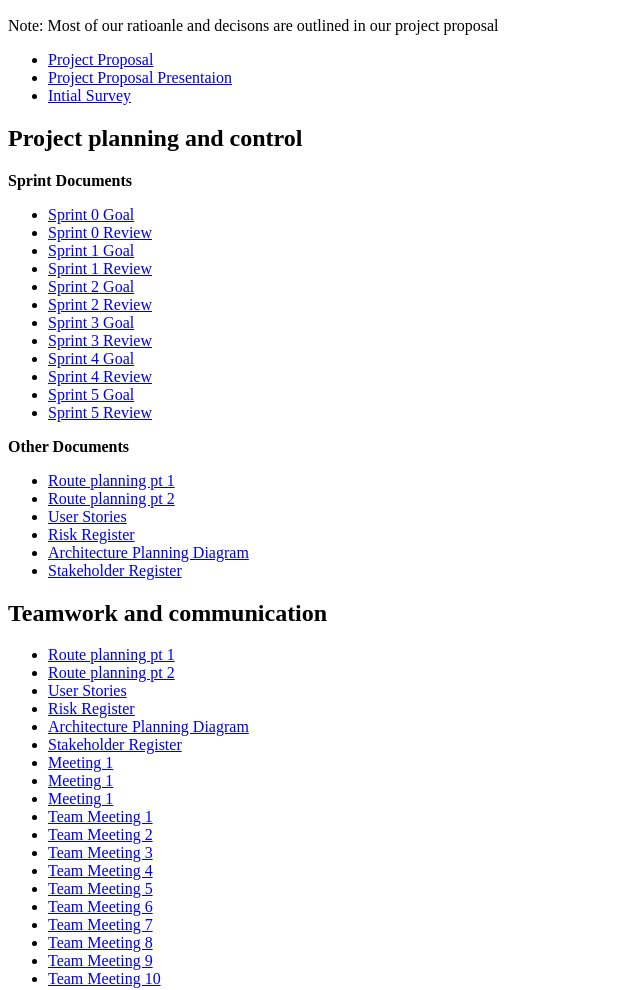
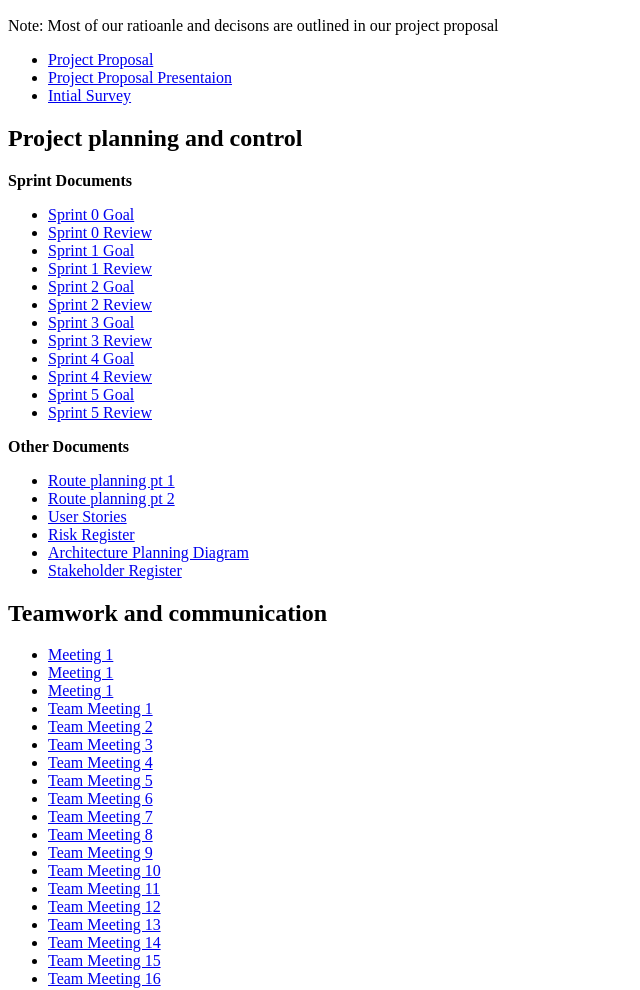
Before and after one commit to autlamps/tessera-evidence, a plain HTML site: page index.html in a window 1280 px wide. Shown: the part 110-1100 px from the top of the page, without its empty margins (0-640 px from the left). Drawn offline with Linux system fonts and the light colour scheme.

Commit message:
merge everything

```diff
--- a/index.html
+++ b/index.html
@@ -44,12 +44,6 @@
     </ul>
     <h2>Teamwork and communication</h2>
     <ul>
-        <li><a href="/planning/route planning pt 1.jpg">Route planning pt 1</a></li>
-        <li><a href="/planning/route planning pt 2.jpg">Route planning pt 2</a></li>
-        <li><a href="/planning/User Stories.png">User Stories</a></li>
-        <li><a href="/planning/Risk Register.xlsx">Risk Register</a></li>
-        <li><a href="/planning/Tessera architecture.pdf">Architecture Planning Diagram</a></li>
-        <li><a href="/planning/Stakeholder Resgister.xlsx">Stakeholder Register</a></li>
         <li><a href="/teamwork/Meeting 1 - Initial planning.pdf">Meeting 1</a></li>
         <li><a href="/teamwork/Requirements gather meeting.m4a">Meeting 1</a></li>
         <li><a href="/teamwork/AUT transport first Meeting.m4a">Meeting 1</a></li>
```
